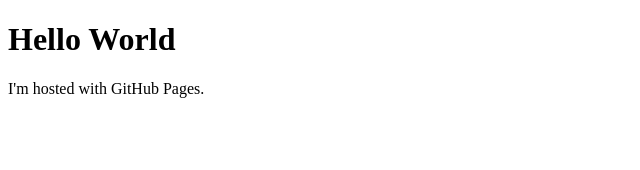
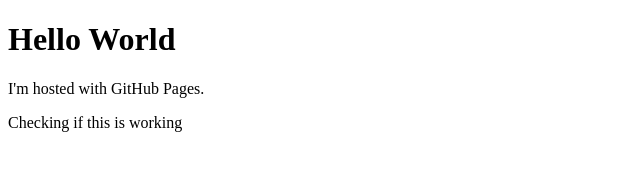
Before and after one commit to ComplAi-regtech/complai-production, a plain HTML site: page index.html in a window 1280 px wide. Shown: the whole page, without its empty margins (0-640 px from the left). Drawn offline with Linux system fonts and the light colour scheme.

Commit message:
Update index.html

```diff
--- a/index.html
+++ b/index.html
@@ -3,5 +3,6 @@
 <body>
 <h1>Hello World</h1>
 <p>I'm hosted with GitHub Pages.</p>
+<p>Checking if this is working</p>
 </body>
 </html>
```
